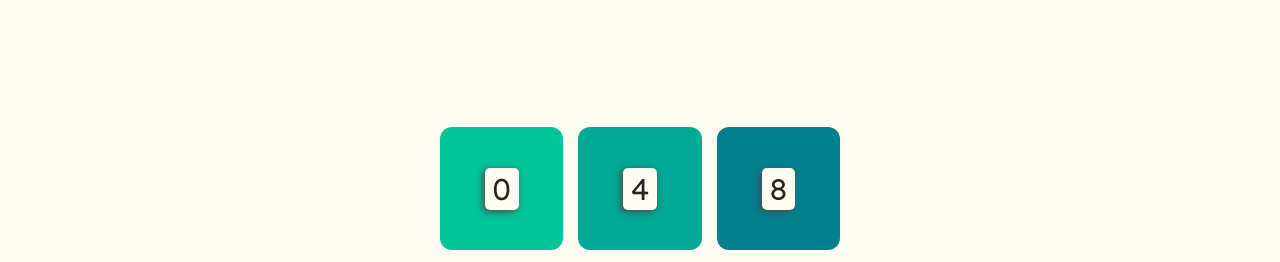
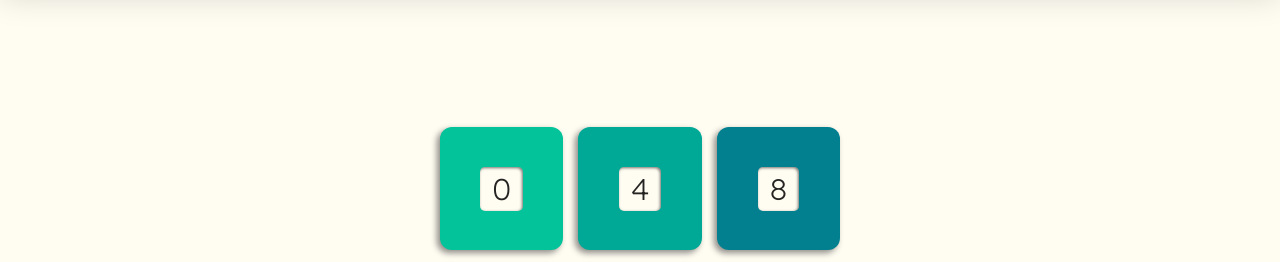
Before and after one commit to z-saylor/task-grid, a website built with webpack: page src/template.html in a window 1280 px wide. Shown: the part 103-365 px from the top of the page. Built offline with nearby package versions, Linux system fonts and the light colour scheme.

Commit message:
updated styling of grid module

```diff
--- a/src/grid-module/grid-module.css
+++ b/src/grid-module/grid-module.css
@@ -15,18 +15,19 @@
     align-items: center;
     justify-content: center;
     border-radius: 12px;
+    box-shadow: -3px 3px 6px rgba(0, 0, 0, 0.45);
 }
 
 .grid-number {
     background-color: var(--color-white);
-    padding: 2px 8px;
+    padding: 3px 12px;
     border-radius: 5px;
     display: flex;
     justify-content: center;
     align-items: center;
     font-size: 30px;
-    font-family: 'Lexend-Light';
-    box-shadow: -2px 2px 7px rgb(74, 74, 74);
+    font-family: 'Lexend-Extra-Light';
+    box-shadow: inset -1px 1px 3px rgba(0, 0, 0, 0.55);
 }
 
 .mini-grid {
--- a/src/styles.css
+++ b/src/styles.css
@@ -7,6 +7,12 @@
 @font-face {
     font-family: 'Lexend-Regular';
     src: url('./fonts/Lexend-VariableFont_wght.ttf');
+}
+
+@font-face {
+    font-family: 'Lexend-Extra-Light';
+    src: url('./fonts/Lexend-VariableFont_wght.ttf');
+    font-weight: 250;
 }
 
 body {
@@ -37,7 +43,7 @@ body {
 
 .header {
     width: 100vw;
-    /*box-shadow: 0px 0px 20px var(--color-light-gray);*/
+    box-shadow: 0px 0px 30px rgba(0, 0, 0, 0.144);
     /*border-bottom: var(--color-light-gray);
     border-bottom-style: solid;
     border-bottom-width: 1.5px;*/
```
